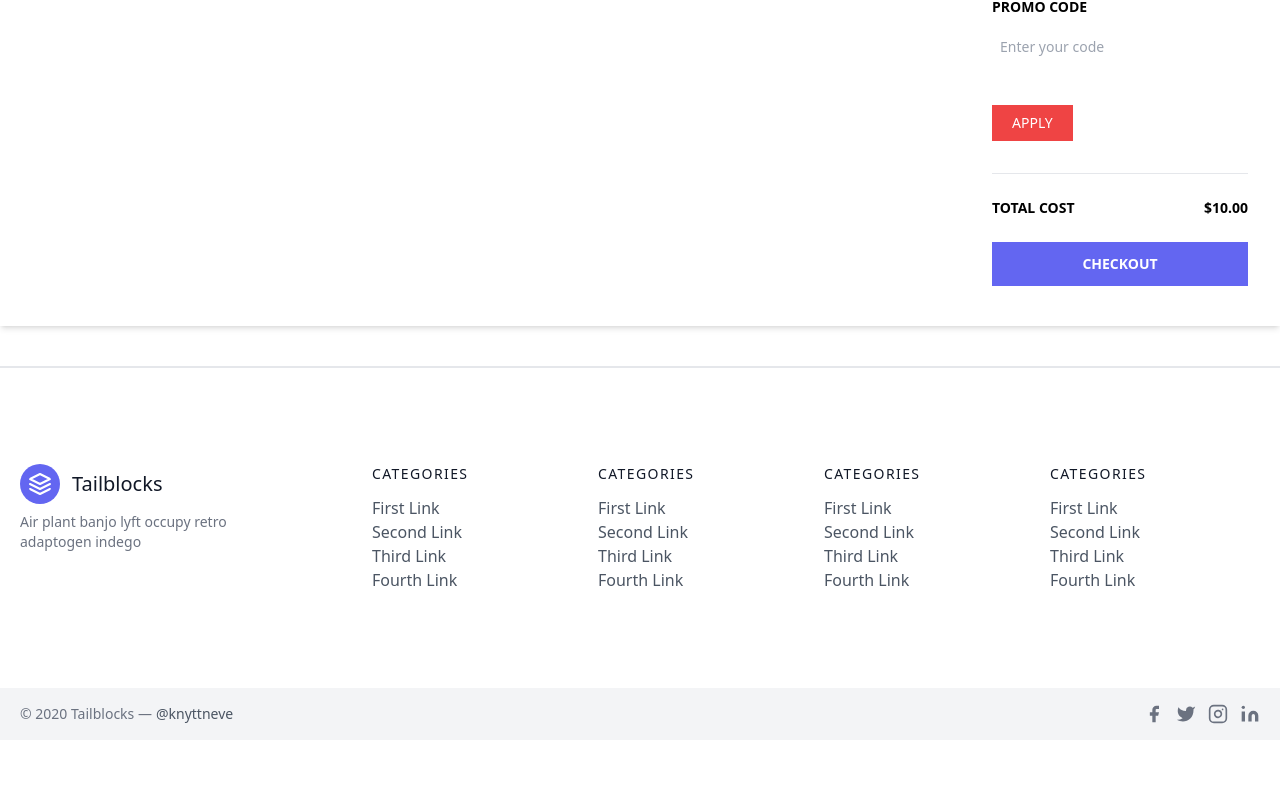
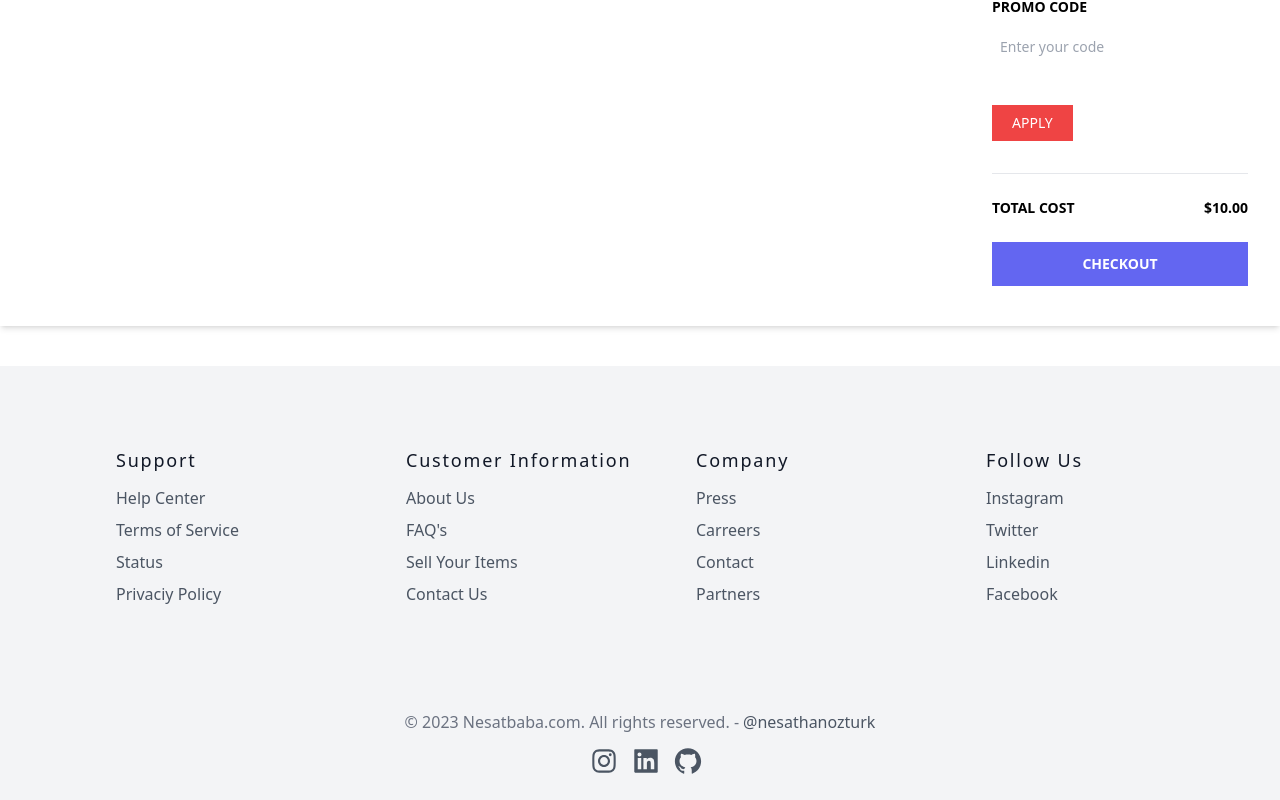
Before and after one commit to nesathanozturk/ozshop, a React (Create React App) app: page /cart in a window 1280 px wide. Shown: the part 423-1223 px from the top of the page. Before the commit the page ends 1163 px from the top, so only its background shows below. Built offline with nearby package versions, Linux system fonts and the light colour scheme.

Commit message:
style: edited footer

```diff
--- a/package.json
+++ b/package.json
@@ -8,6 +8,7 @@
     "@testing-library/user-event": "^13.5.0",
     "react": "^18.2.0",
     "react-dom": "^18.2.0",
+    "react-icons": "^4.8.0",
     "react-router-dom": "^6.11.2",
     "react-scripts": "5.0.1",
     "web-vitals": "^2.1.4"
--- a/src/components/footer/Footer.jsx
+++ b/src/components/footer/Footer.jsx
@@ -1,176 +1,211 @@
+import {
+  AiOutlineInstagram,
+  AiFillLinkedin,
+  AiFillGithub,
+} from "react-icons/ai";
+
 const Footer = () => {
   return (
-    <footer className="text-gray-600 body-font border-t-2">
-      <div className="container px-5 py-24 mx-auto flex md:items-center lg:items-start md:flex-row md:flex-nowrap flex-wrap flex-col">
-        <div className="w-64 flex-shrink-0 md:mx-0 mx-auto text-center md:text-left">
-          <a className="flex title-font font-medium items-center md:justify-start justify-center text-gray-900">
-            <svg
-              xmlns="http://www.w3.org/2000/svg"
-              fill="none"
-              stroke="currentColor"
-              stroke-linecap="round"
-              stroke-linejoin="round"
-              stroke-width="2"
-              className="w-10 h-10 text-white p-2 bg-indigo-500 rounded-full"
-              viewBox="0 0 24 24"
-            >
-              <path d="M12 2L2 7l10 5 10-5-10-5zM2 17l10 5 10-5M2 12l10 5 10-5"></path>
-            </svg>
-            <span className="ml-3 text-xl">Tailblocks</span>
-          </a>
-          <p className="mt-2 text-sm text-gray-500">
-            Air plant banjo lyft occupy retro adaptogen indego
-          </p>
-        </div>
-        <div className="flex-grow flex flex-wrap md:pl-20 -mb-10 md:mt-0 mt-10 md:text-left text-center">
+    <footer className="text-gray-600 bg-gray-100 body-font">
+      <div className="container px-5 py-20 mx-auto flex md:items-center lg:items-start md:flex-row md:flex-nowrap flex-wrap flex-col">
+        <div className="flex-grow flex flex-wrap md:pl-20 -mb-10 md:mt-0 mt-10 md:text-left">
           <div className="lg:w-1/4 md:w-1/2 w-full px-4">
-            <h2 className="title-font font-medium text-gray-900 tracking-widest text-sm mb-3">
-              CATEGORIES
+            <h2 className="title-font font-medium text-gray-900 tracking-widest text-lg mb-3">
+              Support
             </h2>
             <nav className="list-none mb-10">
-              <li>
-                <a className="text-gray-600 hover:text-gray-800">First Link</a>
+              <li className="mb-2">
+                <a
+                  href="#"
+                  className="text-gray-600 cursor-pointer hover:underline"
+                >
+                  Help Center
+                </a>
               </li>
-              <li>
-                <a className="text-gray-600 hover:text-gray-800">Second Link</a>
+              <li className="mb-2">
+                <a
+                  href="#"
+                  className="text-gray-600 cursor-pointer hover:underline"
+                >
+                  Terms of Service
+                </a>
               </li>
-              <li>
-                <a className="text-gray-600 hover:text-gray-800">Third Link</a>
+              <li className="mb-2">
+                <a
+                  href="#"
+                  className="text-gray-600 cursor-pointer hover:underline"
+                >
+                  Status
+                </a>
               </li>
-              <li>
-                <a className="text-gray-600 hover:text-gray-800">Fourth Link</a>
+              <li className="mb-2">
+                <a
+                  href="#"
+                  className="text-gray-600 cursor-pointer hover:underline"
+                >
+                  Privaciy Policy
+                </a>
               </li>
             </nav>
           </div>
           <div className="lg:w-1/4 md:w-1/2 w-full px-4">
-            <h2 className="title-font font-medium text-gray-900 tracking-widest text-sm mb-3">
-              CATEGORIES
+            <h2 className="title-font font-medium text-gray-900 tracking-widest text-lg mb-3">
+              Customer Information
             </h2>
             <nav className="list-none mb-10">
-              <li>
-                <a className="text-gray-600 hover:text-gray-800">First Link</a>
+              <li className="mb-2">
+                <a
+                  href="#"
+                  className="text-gray-600 cursor-pointer hover:underline"
+                >
+                  About Us
+                </a>
               </li>
-              <li>
-                <a className="text-gray-600 hover:text-gray-800">Second Link</a>
+              <li className="mb-2">
+                <a
+                  href="#"
+                  className="text-gray-600 cursor-pointer hover:underline"
+                >
+                  FAQ's
+                </a>
               </li>
-              <li>
-                <a className="text-gray-600 hover:text-gray-800">Third Link</a>
+              <li className="mb-2">
+                <a
+                  href="#"
+                  className="text-gray-600 cursor-pointer hover:underline"
+                >
+                  Sell Your Items
+                </a>
               </li>
-              <li>
-                <a className="text-gray-600 hover:text-gray-800">Fourth Link</a>
+              <li className="mb-2">
+                <a
+                  href="#"
+                  className="text-gray-600 cursor-pointer hover:underline"
+                >
+                  Contact Us
+                </a>
               </li>
             </nav>
           </div>
           <div className="lg:w-1/4 md:w-1/2 w-full px-4">
-            <h2 className="title-font font-medium text-gray-900 tracking-widest text-sm mb-3">
-              CATEGORIES
+            <h2 className="title-font font-medium text-gray-900 tracking-widest text-lg mb-3">
+              Company
             </h2>
             <nav className="list-none mb-10">
-              <li>
-                <a className="text-gray-600 hover:text-gray-800">First Link</a>
+              <li className="mb-2">
+                <a
+                  href="#"
+                  className="text-gray-600 cursor-pointer hover:underline"
+                >
+                  Press
+                </a>
               </li>
-              <li>
-                <a className="text-gray-600 hover:text-gray-800">Second Link</a>
+              <li className="mb-2">
+                <a
+                  href="#"
+                  className="text-gray-600 cursor-pointer hover:underline"
+                >
+                  Carreers
+                </a>
               </li>
-              <li>
-                <a className="text-gray-600 hover:text-gray-800">Third Link</a>
+              <li className="mb-2">
+                <a
+                  href="#"
+                  className="text-gray-600 cursor-pointer hover:underline"
+                >
+                  Contact
+                </a>
               </li>
-              <li>
-                <a className="text-gray-600 hover:text-gray-800">Fourth Link</a>
+              <li className="mb-2">
+                <a
+                  href="#"
+                  className="text-gray-600 cursor-pointer hover:underline"
+                >
+                  Partners
+                </a>
               </li>
             </nav>
           </div>
           <div className="lg:w-1/4 md:w-1/2 w-full px-4">
-            <h2 className="title-font font-medium text-gray-900 tracking-widest text-sm mb-3">
-              CATEGORIES
+            <h2 className="title-font font-medium text-gray-900 tracking-widest text-lg mb-3">
+              Follow Us
             </h2>
             <nav className="list-none mb-10">
-              <li>
-                <a className="text-gray-600 hover:text-gray-800">First Link</a>
+              <li className="mb-2">
+                <a
+                  href="https://www.instagram.com/nesathanozturk/"
+                  className="text-gray-600 cursor-pointer hover:underline"
+                >
+                  Instagram
+                </a>
               </li>
-              <li>
-                <a className="text-gray-600 hover:text-gray-800">Second Link</a>
+              <li className="mb-2">
+                <a
+                  href="#"
+                  className="text-gray-600 cursor-pointer hover:underline"
+                >
+                  Twitter
+                </a>
               </li>
-              <li>
-                <a className="text-gray-600 hover:text-gray-800">Third Link</a>
+              <li className="mb-2">
+                <a
+                  href="https://www.linkedin.com/in/nesathanozturk"
+                  className="text-gray-600 cursor-pointer hover:underline"
+                >
+                  Linkedin
+                </a>
               </li>
-              <li>
-                <a className="text-gray-600 hover:text-gray-800">Fourth Link</a>
+              <li className="mb-2">
+                <a
+                  href="#"
+                  className="text-gray-600 cursor-pointer hover:underline"
+                >
+                  Facebook
+                </a>
               </li>
             </nav>
           </div>
         </div>
       </div>
-      <div className="bg-gray-100">
-        <div className="container mx-auto py-4 px-5 flex flex-wrap flex-col sm:flex-row">
-          <p className="text-gray-500 text-sm text-center sm:text-left">
-            © 2020 Tailblocks —
+      <div>
+        <div className="container mx-auto py-6 px-5 flex justify-center gap-3 items-center flex-wrap flex-col">
+          <p className="text-gray-500 text-base text-center sm:text-left">
+            © 2023 Nesatbaba.com. All rights reserved. -
             <a
-              href="https://twitter.com/knyttneve"
+              href="https://instagram.com/nesathanozturk"
               rel="noopener noreferrer"
-              className="text-gray-600 ml-1"
+              className="text-gray-600 ml-1 hover:underline"
               target="_blank"
             >
-              @knyttneve
+              @nesathanozturk
             </a>
           </p>
-          <span className="inline-flex sm:ml-auto sm:mt-0 mt-2 justify-center sm:justify-start">
-            <a className="text-gray-500">
-              <svg
-                fill="currentColor"
-                stroke-linecap="round"
-                stroke-linejoin="round"
-                stroke-width="2"
-                className="w-5 h-5"
-                viewBox="0 0 24 24"
-              >
-                <path d="M18 2h-3a5 5 0 00-5 5v3H7v4h3v8h4v-8h3l1-4h-4V7a1 1 0 011-1h3z"></path>
-              </svg>
+          <div className="flex sm:mt-0 mt-2 justify-center flex-wrap">
+            <a
+              href="https://www.instagram.com/nesathanozturk/"
+              title="Instagram"
+            >
+              <AiOutlineInstagram
+                size={30}
+                className="text-gray-600 hover:text-gray-700 ml-3"
+              />
             </a>
-            <a className="ml-3 text-gray-500">
-              <svg
-                fill="currentColor"
-                stroke-linecap="round"
-                stroke-linejoin="round"
-                stroke-width="2"
-                className="w-5 h-5"
-                viewBox="0 0 24 24"
-              >
-                <path d="M23 3a10.9 10.9 0 01-3.14 1.53 4.48 4.48 0 00-7.86 3v1A10.66 10.66 0 013 4s-4 9 5 13a11.64 11.64 0 01-7 2c9 5 20 0 20-11.5a4.5 4.5 0 00-.08-.83A7.72 7.72 0 0023 3z"></path>
-              </svg>
+            <a
+              href="https://www.linkedin.com/in/nesathanozturk"
+              title="Linkedin"
+            >
+              <AiFillLinkedin
+                size={30}
+                className="text-gray-600 hover:text-gray-700 ml-3"
+              />
             </a>
-            <a className="ml-3 text-gray-500">
-              <svg
-                fill="none"
-                stroke="currentColor"
-                stroke-linecap="round"
-                stroke-linejoin="round"
-                stroke-width="2"
-                className="w-5 h-5"
-                viewBox="0 0 24 24"
-              >
-                <rect width="20" height="20" x="2" y="2" rx="5" ry="5"></rect>
-                <path d="M16 11.37A4 4 0 1112.63 8 4 4 0 0116 11.37zm1.5-4.87h.01"></path>
-              </svg>
+            <a href="https://www.github.com/nesathanozturk" title="Github">
+              <AiFillGithub
+                className="text-gray-600 hover:text-gray-700 ml-3"
+                size={30}
+              />
             </a>
-            <a className="ml-3 text-gray-500">
-              <svg
-                fill="currentColor"
-                stroke="currentColor"
-                stroke-linecap="round"
-                stroke-linejoin="round"
-                stroke-width="0"
-                className="w-5 h-5"
-                viewBox="0 0 24 24"
-              >
-                <path
-                  stroke="none"
-                  d="M16 8a6 6 0 016 6v7h-4v-7a2 2 0 00-2-2 2 2 0 00-2 2v7h-4v-7a6 6 0 016-6zM2 9h4v12H2z"
-                ></path>
-                <circle cx="4" cy="4" r="2" stroke="none"></circle>
-              </svg>
-            </a>
-          </span>
+          </div>
         </div>
       </div>
     </footer>
```
Also changed, not shown: 1 other file (tests, documents, lock files or other folders).
